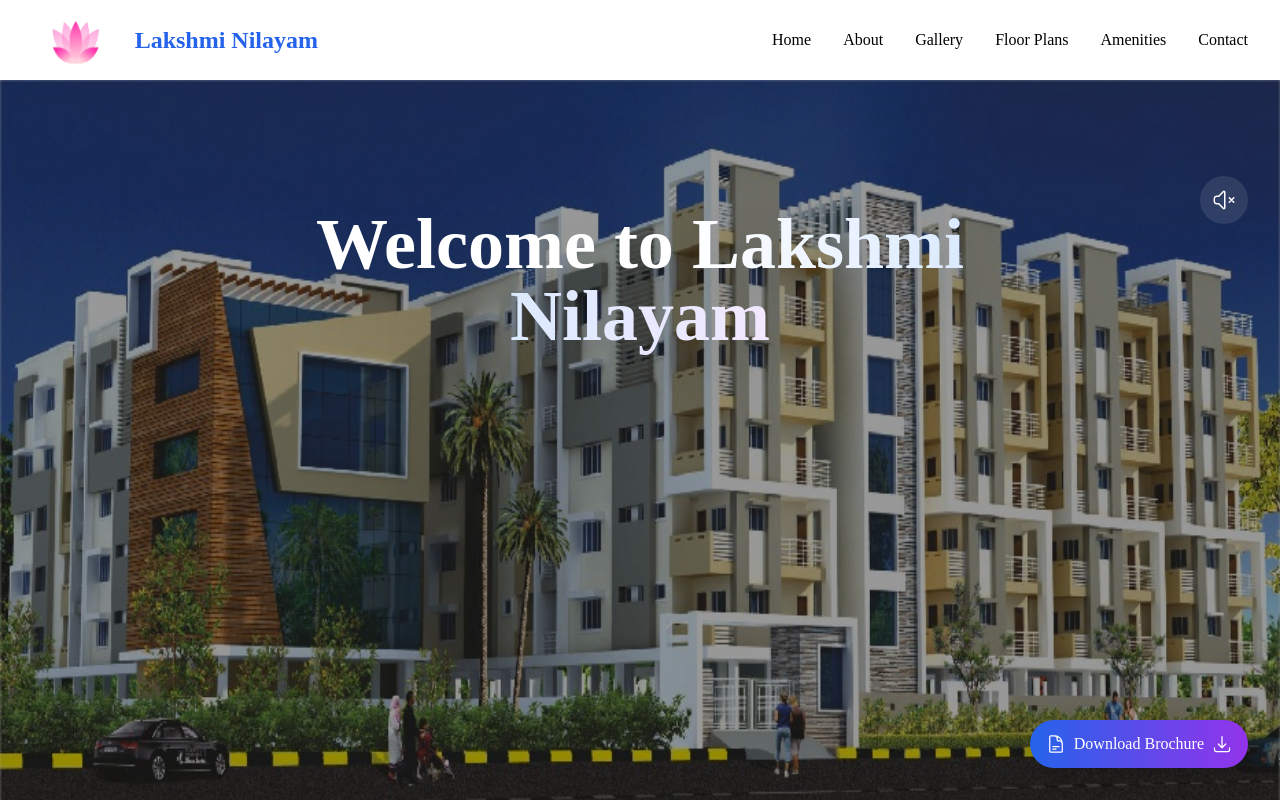
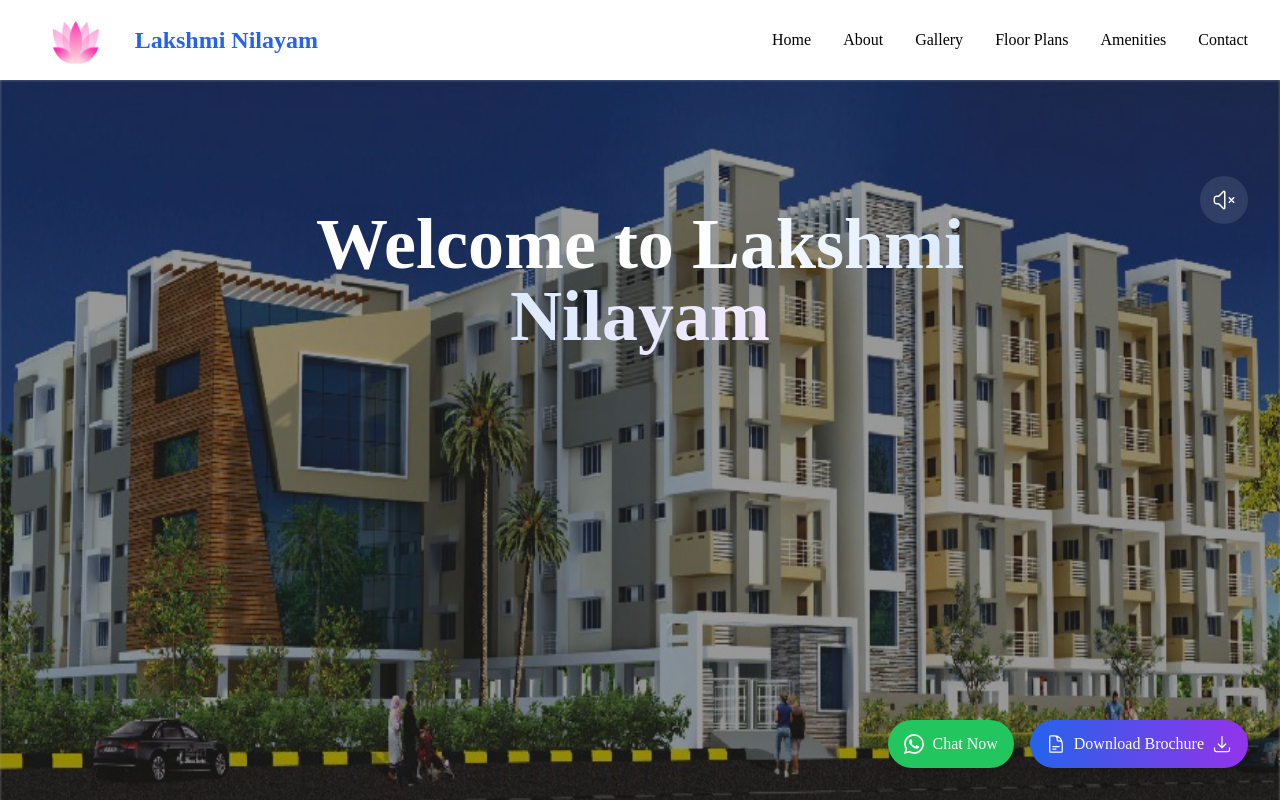
Before and after one commit to laxminilayam/laxminam, a React (Create React App) app: page / in a window 1280 px wide. Shown: the top 800 px of the page. Built offline with nearby package versions, Linux system fonts and the light colour scheme.

Commit message:
second last changes

```diff
--- a/src/App.js
+++ b/src/App.js
@@ -9,6 +9,9 @@
 import Contact from "./components/Contact";
 import RoomMaps from "./components/RoomMaps";
 import DownloadBrochure from "./components/DownloadBrochure";
+import EnquiryForm from "./components/EnquiryForm";
+import WhatsAppButton from "./components/WhatsAppButton";
+import ButtonGroup from "./components/ButtonGroup";
 
 function App() {
   return (
@@ -20,8 +23,9 @@
       <RoomMaps />
       <Amenities />
       <Gallery />
+      <EnquiryForm />
       <Contact />
-      <DownloadBrochure />
+      <ButtonGroup />
     </div>
   );
 }
--- /dev/null
+++ b/src/components/ButtonGroup.js
@@ -0,0 +1,14 @@
+import React from 'react';
+import WhatsAppButton from './WhatsAppButton';
+import DownloadBrochure from './DownloadBrochure';
+
+const ButtonGroup = () => {
+    return (
+        <div className="fixed bottom-8 right-8 z-50 flex items-center gap-4">
+            <WhatsAppButton />
+            <DownloadBrochure />
+        </div>
+    );
+};
+
+export default ButtonGroup;
--- a/src/components/DownloadBrochure.js
+++ b/src/components/DownloadBrochure.js
@@ -26,7 +26,7 @@
     return (
         <>
             <motion.button
-                className="fixed bottom-8 right-8 z-50 flex items-center gap-2 bg-gradient-to-r from-blue-600 to-purple-600 text-white px-4 py-3 rounded-full shadow-lg group"
+                className="flex items-center gap-2 bg-gradient-to-r from-blue-600 to-purple-600 text-white px-4 py-3 rounded-full shadow-lg group"
                 whileHover={{ scale: 1.05 }}
                 whileTap={{ scale: 0.95 }}
                 onHoverStart={() => setIsHovered(true)}
@@ -75,7 +75,7 @@
                         initial={{ opacity: 0, y: 20 }}
                         animate={{ opacity: 1, y: 0 }}
                         exit={{ opacity: 0, y: -20 }}
-                        className="fixed bottom-24 right-8 z-50 bg-green-500 text-white px-4 py-2 rounded-lg shadow-lg"
+                        className="fixed bottom-24 right-8 z-[60] bg-green-500 text-white px-4 py-2 rounded-lg shadow-lg"
                     >
                         <div className="flex items-center gap-2">
                             <svg className="w-5 h-5" fill="none" stroke="currentColor" viewBox="0 0 24 24">
--- /dev/null
+++ b/src/components/EnquiryForm.js
@@ -0,0 +1,78 @@
+import React, { useState } from 'react';
+
+const EnquiryForm = () => {
+    const [submitted, setSubmitted] = useState(false);
+
+    return (
+        <section className="py-12 px-4 md:px-8 bg-gray-50">
+            <div className="max-w-3xl mx-auto">
+                <h2 className="text-3xl font-bold text-center mb-8">Enquire Now</h2>
+                {submitted ? (
+                    <div className="text-center p-6 bg-green-100 rounded-lg">
+                        <p className="text-green-700">Thank you for your enquiry! We'll get back to you soon.</p>
+                    </div>
+                ) : (
+                    <form
+                        action="https://formsubmit.co/YOUR_EMAIL_HERE" // Replace with your email
+                        method="POST"
+                        className="space-y-4"
+                    >
+                        {/* Honeypot */}
+                        <input type="text" name="_honey" style={{ display: 'none' }} />
+
+                        {/* Disable Captcha */}
+                        <input type="hidden" name="_captcha" value="false" />
+
+                        {/* Success page */}
+                        <input type="hidden" name="_next" value={window.location.href} />
+
+                        <div>
+                            <input
+                                type="text"
+                                name="name"
+                                placeholder="Your Name"
+                                className="w-full p-3 border rounded-lg"
+                                required
+                            />
+                        </div>
+                        <div>
+                            <input
+                                type="email"
+                                name="email"
+                                placeholder="Email Address"
+                                className="w-full p-3 border rounded-lg"
+                                required
+                            />
+                        </div>
+                        <div>
+                            <input
+                                type="tel"
+                                name="phone"
+                                placeholder="Phone Number"
+                                className="w-full p-3 border rounded-lg"
+                                required
+                            />
+                        </div>
+                        <div>
+                            <textarea
+                                name="message"
+                                placeholder="Your Message"
+                                rows="4"
+                                className="w-full p-3 border rounded-lg resize-none"
+                                required
+                            ></textarea>
+                        </div>
+                        <button
+                            type="submit"
+                            className="w-full md:w-auto px-8 py-3 bg-blue-600 text-white rounded-lg hover:bg-blue-700 transition-colors"
+                        >
+                            Submit Enquiry
+                        </button>
+                    </form>
+                )}
+            </div>
+        </section>
+    );
+};
+
+export default EnquiryForm;
--- /dev/null
+++ b/src/components/WhatsAppButton.js
@@ -0,0 +1,41 @@
+import React, { useState } from 'react';
+import { motion } from 'framer-motion';
+
+const WhatsAppButton = () => {
+    const [isHovered, setIsHovered] = useState(false);
+    const whatsappNumber = "+917075155555"; // Replace with your WhatsApp number
+
+    return (
+        <motion.a
+            href={`https://wa.me/${whatsappNumber}`}
+            target="_blank"
+            rel="noopener noreferrer"
+            className="flex items-center gap-2 bg-green-500 text-white px-4 py-3 rounded-full shadow-lg"
+            whileHover={{ scale: 1.05 }}
+            whileTap={{ scale: 0.95 }}
+            onHoverStart={() => setIsHovered(true)}
+            onHoverEnd={() => setIsHovered(false)}
+        >
+            <motion.div
+                className="relative flex items-center gap-2"
+                animate={{ gap: isHovered ? '12px' : '8px' }}
+            >
+                <svg className="w-5 h-5" fill="currentColor" viewBox="0 0 24 24">
+                    <path d="M17.472 14.382c-.297-.149-1.758-.867-2.03-.967-.273-.099-.471-.148-.67.15-.197.297-.767.966-.94 1.164-.173.199-.347.223-.644.075-.297-.15-1.255-.463-2.39-1.475-.883-.788-1.48-1.761-1.653-2.059-.173-.297-.018-.458.13-.606.134-.133.298-.347.446-.52.149-.174.198-.298.298-.497.099-.198.05-.371-.025-.52-.075-.149-.669-1.612-.916-2.207-.242-.579-.487-.5-.669-.51-.173-.008-.371-.01-.57-.01-.198 0-.52.074-.792.372-.272.297-1.04 1.016-1.04 2.479 0 1.462 1.065 2.875 1.213 3.074.149.198 2.096 3.2 5.077 4.487.709.306 1.262.489 1.694.625.712.227 1.36.195 1.871.118.571-.085 1.758-.719 2.006-1.413.248-.694.248-1.289.173-1.413-.074-.124-.272-.198-.57-.347m-5.421 7.403h-.004a9.87 9.87 0 01-5.031-1.378l-.361-.214-3.741.982.998-3.648-.235-.374a9.86 9.86 0 01-1.51-5.26c.001-5.45 4.436-9.884 9.888-9.884 2.64 0 5.122 1.03 6.988 2.898a9.825 9.825 0 012.893 6.994c-.003 5.45-4.437 9.884-9.885 9.884m8.413-18.297A11.815 11.815 0 0012.05 0C5.495 0 .16 5.335.157 11.892c0 2.096.547 4.142 1.588 5.945L.057 24l6.305-1.654a11.882 11.882 0 005.683 1.448h.005c6.554 0 11.89-5.335 11.893-11.893a11.821 11.821 0 00-3.48-8.413z" />
+                </svg>
+                <span className="hidden sm:inline whitespace-nowrap">Chat Now</span>
+            </motion.div>
+
+            {/* Hover effect */}
+            <motion.div
+                className="absolute inset-0 rounded-full bg-white opacity-0"
+                animate={{
+                    opacity: isHovered ? 0.2 : 0
+                }}
+                transition={{ duration: 0.3 }}
+            />
+        </motion.a>
+    );
+};
+
+export default WhatsAppButton;
```
